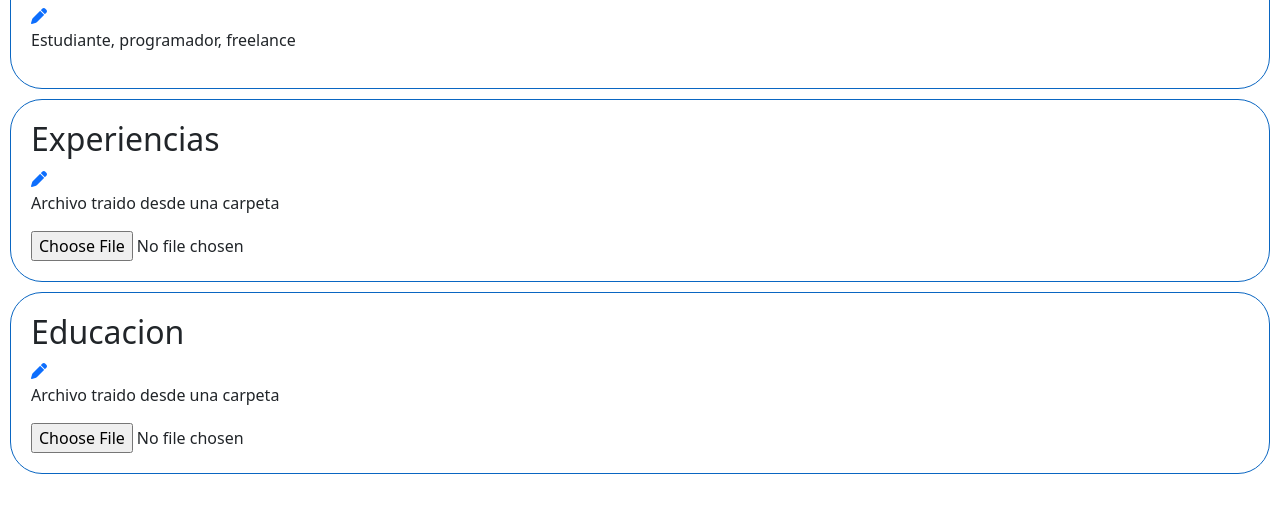
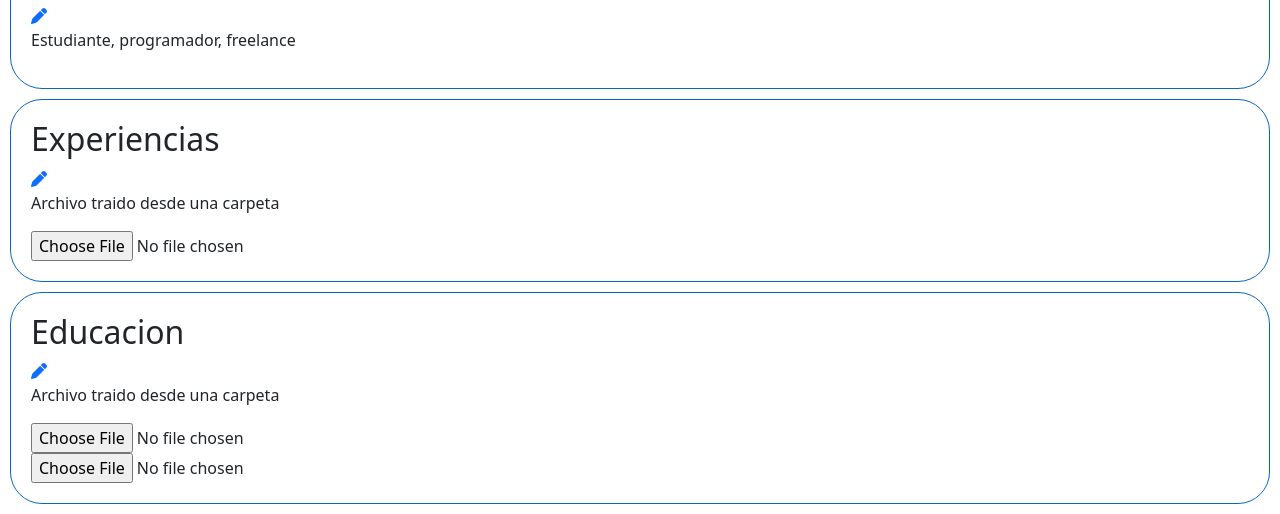
Before and after one commit to lucasfer89/Porfolio-FrontEnd, a website: page index.html in a window 1280 px wide. Shown: the part 687-1201 px from the top of the page. Before the commit the page ends 1171 px from the top, so only its background shows below. Drawn offline with nearby package versions, Linux system fonts and the light colour scheme.

Commit message:
Update index.html

```diff
--- a/index.html
+++ b/index.html
@@ -98,6 +98,9 @@
         <div>
             <input id="file1" type="file" onchange="showFile(this)">
         </div>
+         <div>
+            <input id="file1" type="file" onchange="showFile(this)">
+        </div>
 
     </div>
     <script>
```
